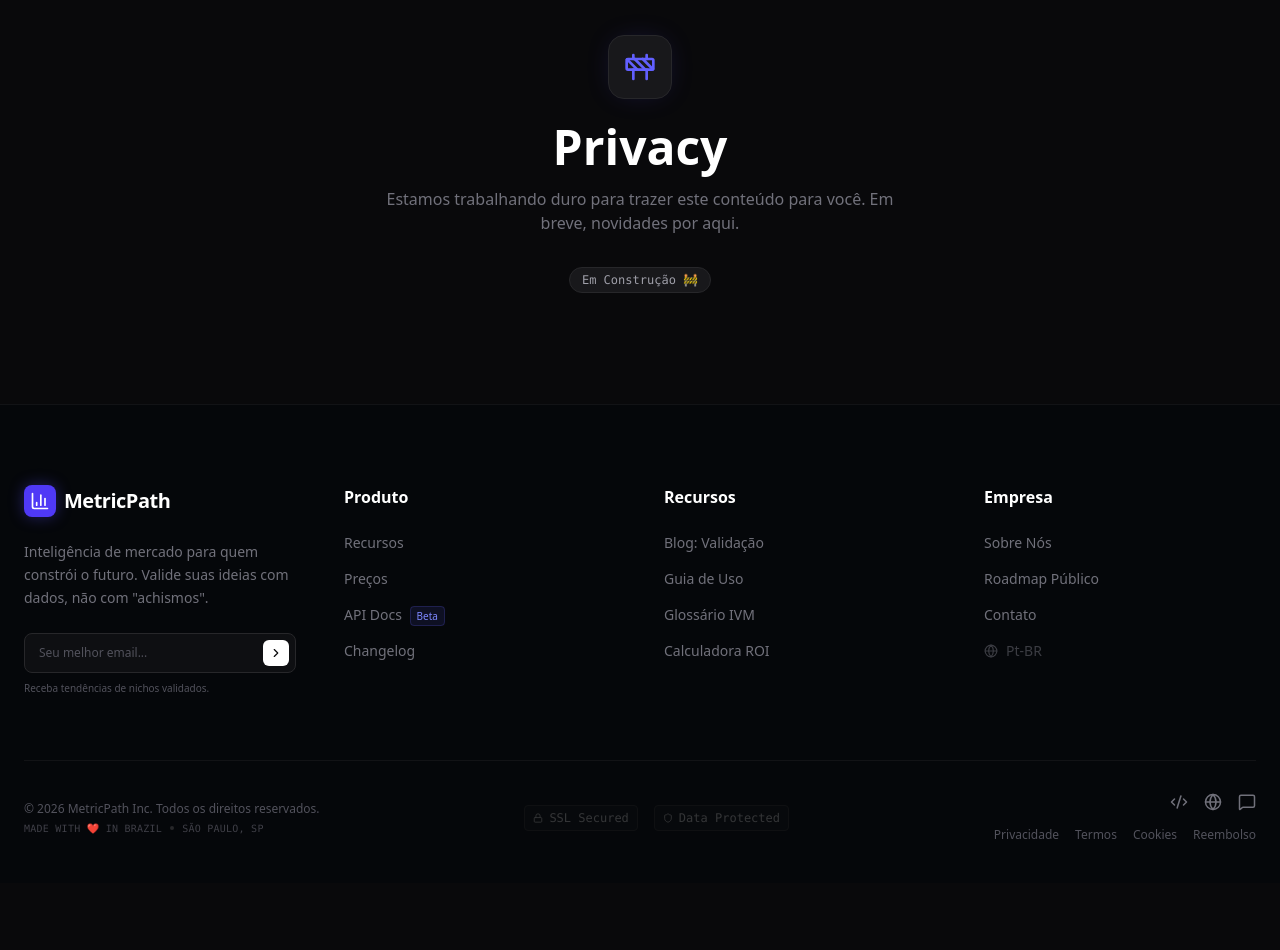
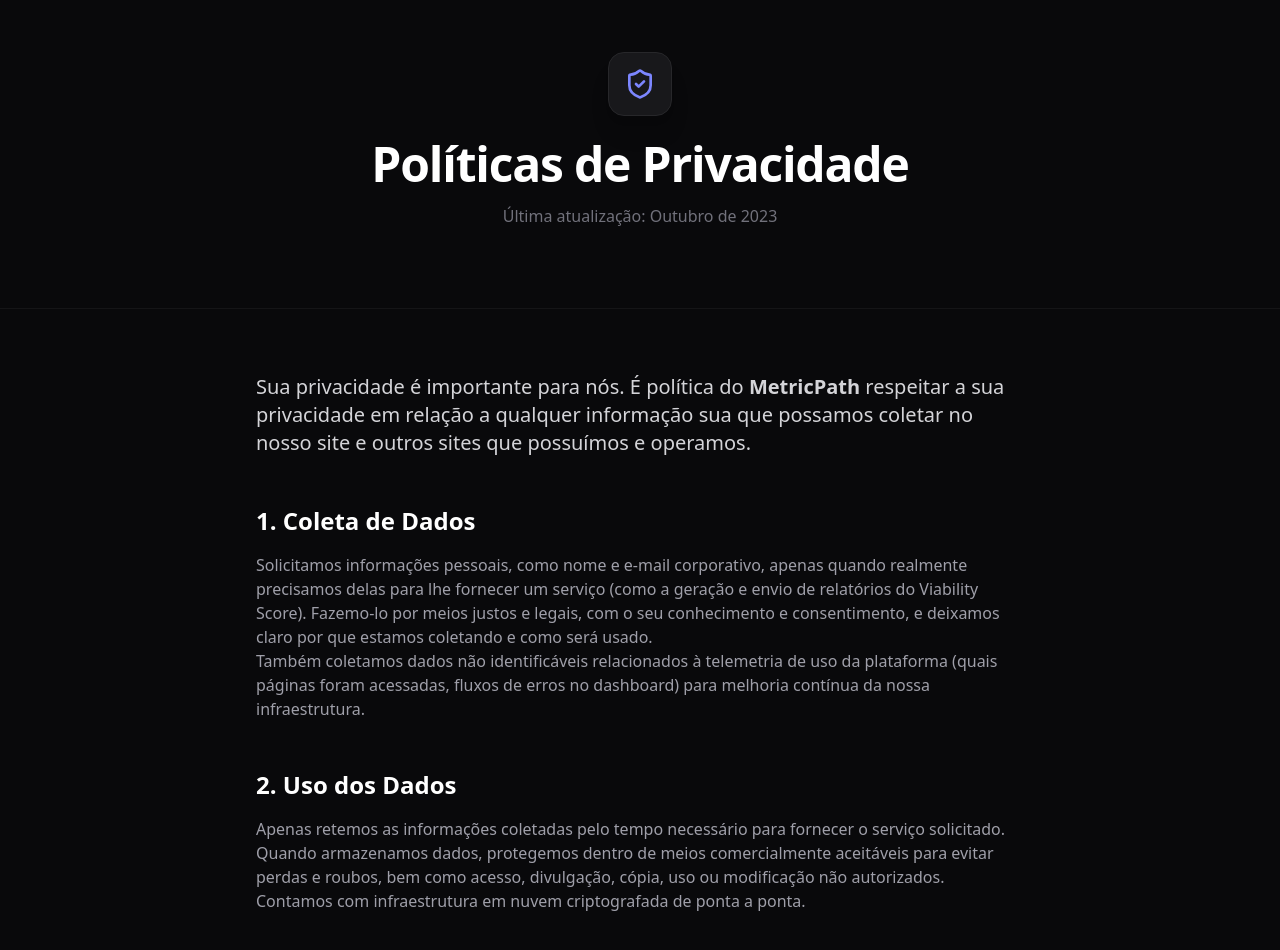
Before and after one commit to danmarquees/metricpath, a React (Vite) app: page /privacy in a window 1280 px wide. Shown: the part 140-1090 px from the top of the page. Before the commit the page ends 1023 px from the top, so only its background shows below. Built offline with nearby package versions, Linux system fonts and the light colour scheme.

Commit message:
feat: implement Privacy Policy prose layout page

```diff
--- a/src/pages/public/Privacy.tsx
+++ b/src/pages/public/Privacy.tsx
@@ -1,5 +1,95 @@
-import PlaceholderPage from './PlaceholderPage';
+import { ShieldCheck } from 'lucide-react';
+import { Link } from 'react-router-dom';
 
 export default function Privacy() {
-    return <PlaceholderPage title="Privacy" />;
+    return (
+        <div className="min-h-screen bg-zinc-950 text-white font-sans selection:bg-indigo-500/30 pb-24">
+
+            {/* Header Section */}
+            <section className="pt-32 pb-12 px-6 border-b border-white/5 bg-zinc-950 relative overflow-hidden">
+                <div className="absolute top-0 left-1/2 -translate-x-1/2 w-full max-w-3xl h-[300px] bg-[radial-gradient(ellipse_at_top,_var(--tw-gradient-stops))] from-indigo-500/10 via-zinc-950 to-zinc-950 pointer-events-none" />
+
+                <div className="max-w-3xl mx-auto relative z-10 text-center">
+                    <div className="inline-flex justify-center items-center w-16 h-16 rounded-2xl bg-zinc-900 border border-zinc-800 text-indigo-400 mb-6 shadow-xl">
+                        <ShieldCheck size={32} />
+                    </div>
+                    <h1 className="text-4xl md:text-5xl font-black tracking-tight mb-4">
+                        Políticas de Privacidade
+                    </h1>
+                    <p className="text-zinc-500 mb-8 font-medium">
+                        Última atualização: Outubro de 2023
+                    </p>
+                </div>
+            </section>
+
+            {/* Document Content */}
+            <section className="py-16 px-6">
+                <div className="max-w-3xl mx-auto prose prose-invert prose-zinc prose-lg">
+
+                    <p className="lead text-xl text-zinc-300">
+                        Sua privacidade é importante para nós. É política do <strong>MetricPath</strong> respeitar a sua
+                        privacidade em relação a qualquer informação sua que possamos coletar no nosso site e outros sites
+                        que possuímos e operamos.
+                    </p>
+
+                    <h2 className="text-2xl font-bold mt-12 mb-4 text-white">1. Coleta de Dados</h2>
+                    <p className="text-zinc-400">
+                        Solicitamos informações pessoais, como nome e e-mail corporativo, apenas quando realmente precisamos delas para
+                        lhe fornecer um serviço (como a geração e envio de relatórios do Viability Score). Fazemo-lo por meios justos e
+                        legais, com o seu conhecimento e consentimento, e deixamos claro por que estamos coletando e como será usado.
+                    </p>
+                    <p className="text-zinc-400">
+                        Também coletamos dados não identificáveis relacionados à telemetria de uso da plataforma (quais páginas
+                        foram acessadas, fluxos de erros no dashboard) para melhoria contínua da nossa infraestrutura.
+                    </p>
+
+                    <h2 className="text-2xl font-bold mt-12 mb-4 text-white">2. Uso dos Dados</h2>
+                    <p className="text-zinc-400">
+                        Apenas retemos as informações coletadas pelo tempo necessário para fornecer o serviço solicitado.
+                        Quando armazenamos dados, protegemos dentro de meios comercialmente aceitáveis para evitar perdas e roubos, bem
+                        como acesso, divulgação, cópia, uso ou modificação não autorizados. Contamos com infraestrutura em nuvem
+                        criptografada de ponta a ponta.
+                    </p>
+
+                    <h2 className="text-2xl font-bold mt-12 mb-4 text-white">3. Compartilhamento</h2>
+                    <div className="bg-zinc-900 border-l-4 border-indigo-500 p-6 rounded-r-xl my-6">
+                        <p className="text-zinc-300 font-medium m-0">
+                            Nós <strong>não vendemos</strong> dados pessoais ou análises privadas dos seus mercados para terceiros.
+                        </p>
+                    </div>
+                    <p className="text-zinc-400">
+                        Não compartilhamos informações de identificação pessoal publicamente ou com terceiros, exceto
+                        quando exigido por lei. Os relatórios gerados na sua conta são inteiramente confidenciais.
+                    </p>
+
+                    <h2 className="text-2xl font-bold mt-12 mb-4 text-white">4. Links Externos</h2>
+                    <p className="text-zinc-400">
+                        O nosso site pode ter links para sites externos que não são operados por nós (ex: processadores de pagamento como a Stripe).
+                        Esteja ciente de que não temos controle sobre o conteúdo e práticas desses sites e não podemos aceitar responsabilidade
+                        por suas respectivas políticas de privacidade.
+                    </p>
+
+                    <h2 className="text-2xl font-bold mt-12 mb-4 text-white">5. Seus Direitos (LGPD / GDPR)</h2>
+                    <p className="text-zinc-400">
+                        Você é livre para recusar a nossa solicitação de informações pessoais, entendendo que talvez não possamos fornecer
+                        alguns dos serviços desejados. A qualquer momento, você pode solicitar a exclusão completa (Wipe) da sua conta,
+                        bem como a remoção do seu e-mail da nossa base de dados.
+                    </p>
+
+                    <hr className="border-zinc-800 my-12" />
+
+                    <h3 className="text-xl font-bold text-white mb-2">Ficou com alguma dúvida sobre privacidade?</h3>
+                    <p className="text-zinc-400">
+                        Tratamos esses assuntos de forma transparente. Envie um e-mail para nossa equipe jurídica em{' '}
+                        <a href="mailto:founders@metricpath.com" className="text-indigo-400 hover:text-indigo-300 font-medium transition-colors">
+                            founders@metricpath.com
+                        </a>{' '}
+                        ou acesse nossa <Link to="/contact" className="text-indigo-400 hover:text-indigo-300 font-medium transition-colors">aba de contato</Link>.
+                    </p>
+
+                </div>
+            </section>
+
+        </div>
+    );
 }
```
